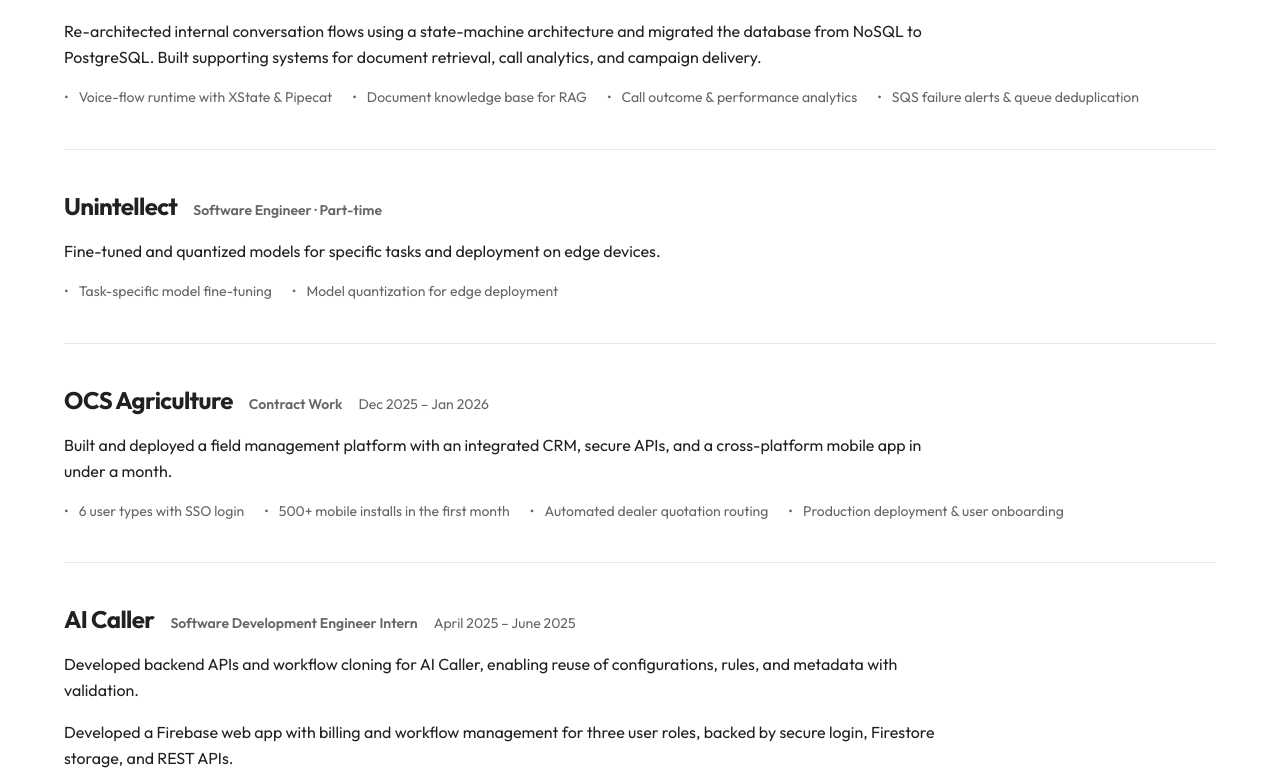
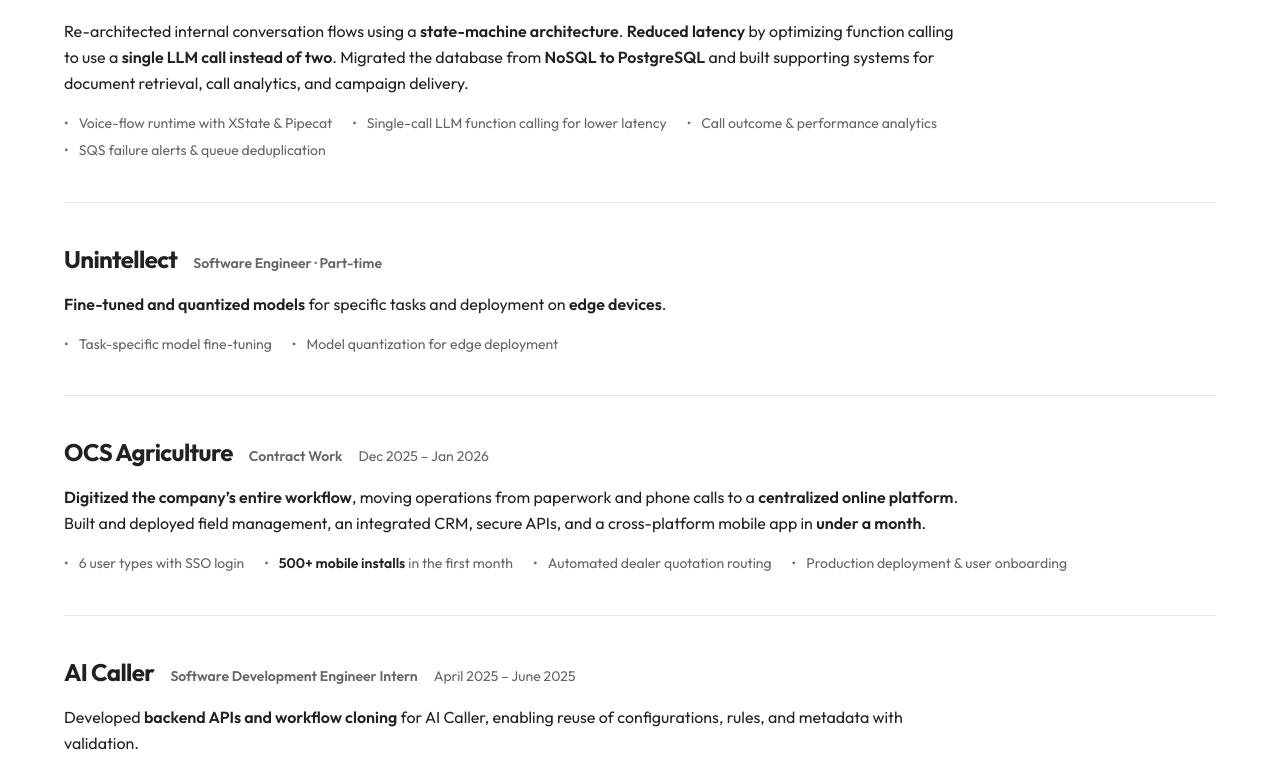
Before and after one commit to Anshulsharmacode/portfolio, a Next.js app: page / in a window 1280 px wide. Shown: the part 928-1705 px from the top of the page. Built offline with nearby package versions, Linux system fonts and the light colour scheme; no server answers.

Commit message:
refactor Experience component: add emphasis functionality to highlight key phrases in summaries

```diff
--- a/src/components/sections/Experience.tsx
+++ b/src/components/sections/Experience.tsx
@@ -1,4 +1,19 @@
 import { experienceDisplayData } from "@/constants/experience";
+import type { ReactNode } from "react";
+
+function emphasize(text: string, phrases: string[] = []): ReactNode {
+  const phrase = phrases.find((value) => text.includes(value));
+  if (!phrase) return text;
+
+  const index = text.indexOf(phrase);
+  return (
+    <>
+      {emphasize(text.slice(0, index), phrases)}
+      <strong className="font-semibold text-foreground">{phrase}</strong>
+      {emphasize(text.slice(index + phrase.length), phrases)}
+    </>
+  );
+}
 
 export function Experience() {
   return (
@@ -45,11 +60,11 @@
                 </div>
 
                 <p className="mt-4 max-w-4xl text-base leading-relaxed text-foreground">
-                  {item.summary}
+                  {emphasize(item.summary, item.emphasis)}
                 </p>
                 {item.additionalSummary && (
                   <p className="mt-4 max-w-4xl text-base leading-relaxed text-foreground">
-                    {item.additionalSummary}
+                    {emphasize(item.additionalSummary, item.emphasis)}
                   </p>
                 )}
 
@@ -57,7 +72,7 @@
                   {item.highlights.map((highlight) => (
                     <li key={highlight} className="flex max-w-full items-start gap-2.5">
                       <span aria-hidden="true" className="shrink-0">•</span>
-                      <span>{highlight}</span>
+                      <span>{emphasize(highlight, item.emphasis)}</span>
                     </li>
                   ))}
                 </ul>
--- a/src/constants/experience.ts
+++ b/src/constants/experience.ts
@@ -5,6 +5,7 @@
   id: string;
   summary: string;
   additionalSummary?: string;
+  emphasis?: string[];
   highlights: string[];
   website?: string;
 };
@@ -19,6 +20,7 @@
   toDate: "",
   summary:
     "Fine-tuned and quantized models for specific tasks and deployment on edge devices.",
+  emphasis: ["Fine-tuned and quantized models", "edge devices"],
   highlights: [
     "Task-specific model fine-tuning",
     "Model quantization for edge deployment",
@@ -32,21 +34,34 @@
 // Presentation copy stays separate from the original experience records.
 const experienceCopy: Record<
   string,
-  Pick<ExperienceDisplayItem, "summary" | "additionalSummary" | "highlights">
+  Pick<ExperienceDisplayItem, "summary" | "additionalSummary" | "emphasis" | "highlights">
 > = {
   "AI Caller:Full-Time": {
     summary:
-      "Re-architected internal conversation flows using a state-machine architecture and migrated the database from NoSQL to PostgreSQL. Built supporting systems for document retrieval, call analytics, and campaign delivery.",
+      "Re-architected internal conversation flows using a state-machine architecture. Reduced latency by optimizing function calling to use a single LLM call instead of two. Migrated the database from NoSQL to PostgreSQL and built supporting systems for document retrieval, call analytics, and campaign delivery.",
+    emphasis: [
+      "state-machine architecture",
+      "Reduced latency",
+      "single LLM call instead of two",
+      "NoSQL to PostgreSQL",
+    ],
     highlights: [
       "Voice-flow runtime with XState & Pipecat",
-      "Document knowledge base for RAG",
+      "Single-call LLM function calling for lower latency",
+      // "Document knowledge base for RAG",
       "Call outcome & performance analytics",
       "SQS failure alerts & queue deduplication",
     ],
   },
   "OCS Agriculture:Contract": {
     summary:
-      "Built and deployed a field management platform with an integrated CRM, secure APIs, and a cross-platform mobile app in under a month.",
+      "Digitized the company’s entire workflow, moving operations from paperwork and phone calls to a centralized online platform. Built and deployed field management, an integrated CRM, secure APIs, and a cross-platform mobile app in under a month.",
+    emphasis: [
+      "Digitized the company’s entire workflow",
+      "centralized online platform",
+      "under a month",
+      "500+ mobile installs",
+    ],
     highlights: [
       "6 user types with SSO login",
       "500+ mobile installs in the first month",
@@ -59,6 +74,7 @@
       "Developed backend APIs and workflow cloning for AI Caller, enabling reuse of configurations, rules, and metadata with validation.",
     additionalSummary:
       "Developed a Firebase web app with billing and workflow management for three user roles, backed by secure login, Firestore storage, and REST APIs.",
+    emphasis: ["backend APIs and workflow cloning", "billing and workflow management"],
     highlights: [
       "Admin, Manager & Employee workflows",
       "Billing dashboard & backend APIs",
@@ -84,6 +100,7 @@
       website: companyWebsites[experience.companyName],
       summary: copy?.summary ?? experience.workDone[0] ?? "",
       additionalSummary: copy?.additionalSummary,
+      emphasis: copy?.emphasis,
       highlights: copy?.highlights ?? experience.workDone.slice(1),
     };
   })
```
